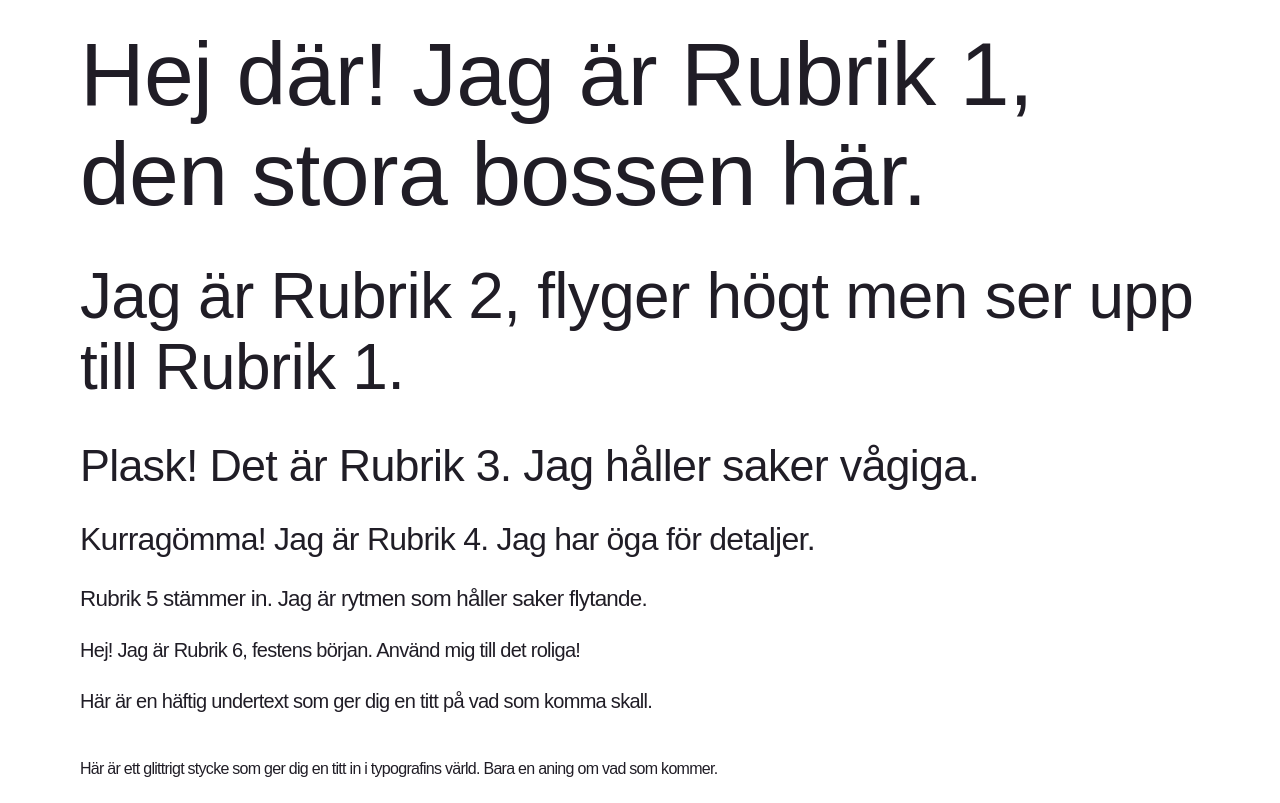
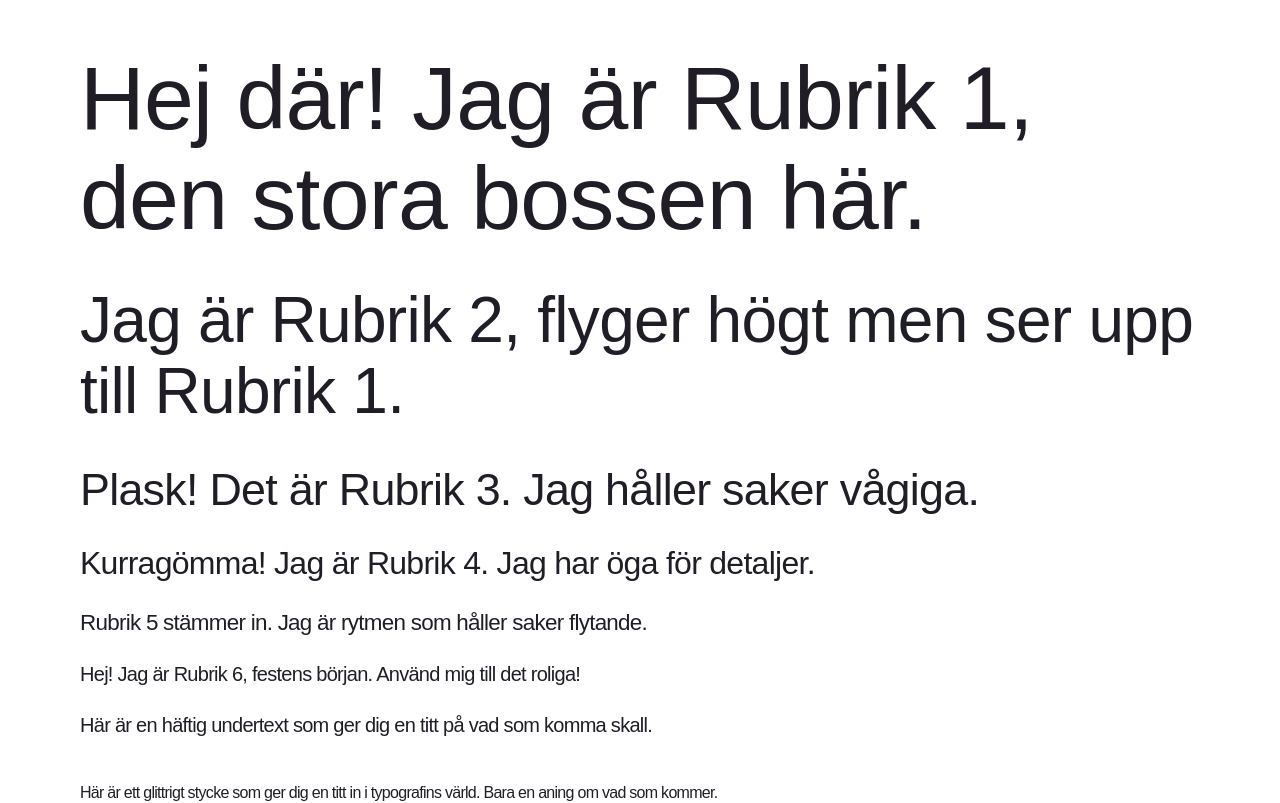
Before and after one commit to emilitogaza/charlie-care-app, a React (Vite) app: page / in a window 1280 px wide. Shown: the top 803 px of the page. Built offline with nearby package versions, Linux system fonts and the light colour scheme.

Commit message:
Update App.scss

```diff
--- a/styles/App.scss
+++ b/styles/App.scss
@@ -3,7 +3,7 @@
 #root {
   max-width: 1120px;
   margin: 0 auto;
-  padding: 1rem;
+  padding: 2.5rem 1rem 2.5rem 1rem;
 }
 
 .content {
```
